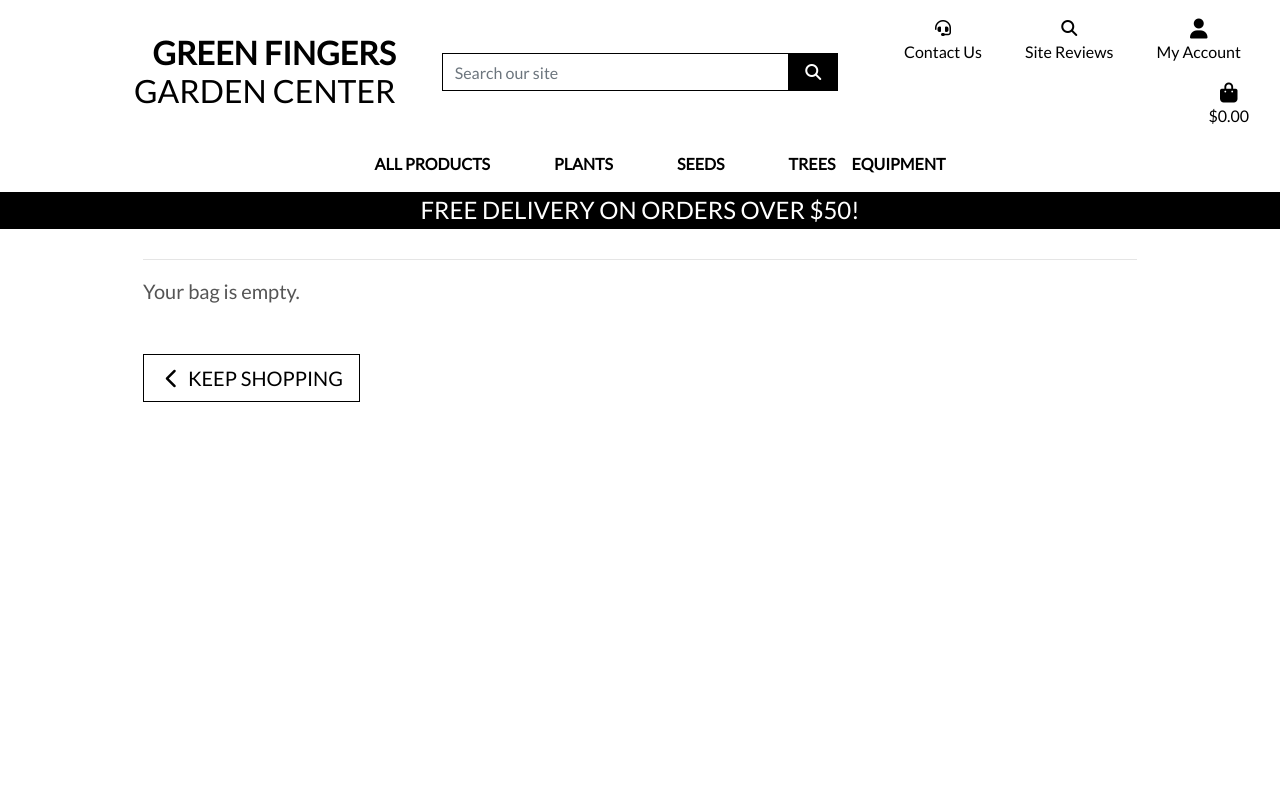
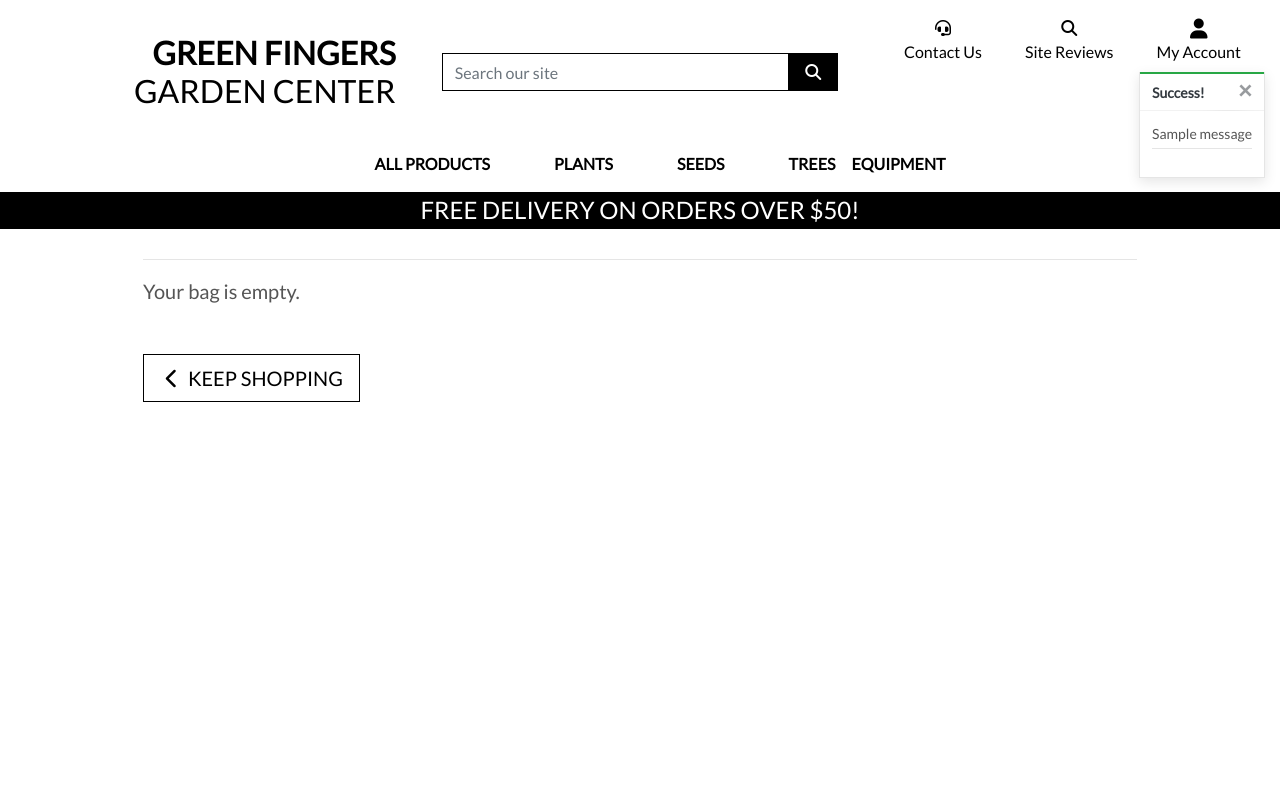
Before and after one commit to 2macs/GardenCenter-PP5, a Django app: page /bag/ in a window 1280 px wide. Run offline with Django 4.2, Linux system fonts and the light colour scheme; one stand-in notice (Sample message) is shown; parts of the project's set-up code (start-up, migrations or seed data) failed here and were passed over; some libraries are stand-ins or nearby versions.

Commit message:
add toast message templates for success, error, info and warning

```diff
--- a/bag/views.py
+++ b/bag/views.py
@@ -1,4 +1,7 @@
-from django.shortcuts import render, redirect, reverse, HttpResponse
+from django.shortcuts import render, redirect, reverse, HttpResponse, get_object_or_404
+from django.contrib import messages
+
+from products.models import Product
 
 # Create your views here.
 
@@ -12,15 +15,18 @@ def view_bag(request):
 def add_to_bag(request, item_id):
     """Add a quantity of the specified product to the shopping bag"""
 
+    product = get_object_or_404(Product, pk=item_id)
     quantity = int(request.POST.get("quantity"))
     redirect_url = request.POST.get("redirect_url")
     bag = request.session.get("bag", {})
 
-    # if the item is already in the bag, increment it,
+    # if the item is already in the bag, update to new qty,
     if item_id in list(bag.keys()):
         bag[item_id] += quantity
+        messages.success(request, f"Updated {product.name} quantity to {bag[item_id]}")
     else:
         bag[item_id] = quantity
+        messages.success(request, f"Added {product.name} to your bag")
 
     request.session["bag"] = bag
     print(request.session["bag"])
--- a/myStore/settings.py
+++ b/myStore/settings.py
@@ -87,6 +87,9 @@ TEMPLATES = [
     },
 ]
 
+# use toast with gitpod etc.
+MESSAGE_STORAGE = "django.contrib.messages.storage.session.SessionStorage"
+
 AUTHENTICATION_BACKENDS = [
     # Needed to login by username in Django admin, regardless of `allauth`
     "django.contrib.auth.backends.ModelBackend",
--- a/static/css/base.css
+++ b/static/css/base.css
@@ -96,6 +96,23 @@ a.category-badge>span.badge:hover {
     cursor: pointer;
 }
 
+/*--Toast styling--*/
+
+.message-container {
+    position: fixed;
+    top: 72px;
+    right: 15px;
+    z-index: 99999999999;
+}
+
+.custom-toast {
+    overflow: visible;
+}
+
+.toast-capper {
+    height: 2px;
+}
+
 /* -------------------------------- Media Queries */
 
 /* Slightly larger container on xl screens */
--- a/templates/base.html
+++ b/templates/base.html
@@ -156,7 +156,21 @@
     </header>
 
     {% if messages %}
-    <div class="message-container"></div>
+    <div class="message-container">
+        {% for message in messages %}
+        {% with message.level as level %}
+        {% if level == 40 %}
+        {% include 'includes/toasts/toast_error.html' %}
+        {% elif level == 30 %}
+        {% include 'includes/toasts/toast_warning.html' %}
+        {% elif level == 25 %}
+        {% include 'includes/toasts/toast_success.html' %}
+        {% else %}
+        {% include 'includes/toasts/toast_info.html' %}
+        {% endif %}
+        {% endwith %}
+        {% endfor %}
+    </div>
     {% endif %}
 
     {% block page_header %}
@@ -166,6 +180,9 @@
     {% endblock %}
 
     {% block postloadjs %}
+    <script type="text/javascript">
+        $('.toast').toast('show');
+    </script>
     {% endblock %}
 
 
--- /dev/null
+++ b/templates/includes/toasts/toast_success.html
@@ -0,0 +1,57 @@
+<div class="toast custom-toast rounded-0 border-top-0" data-autohide="false">
+    <div class="arrow-up arrow-success"></div>
+    <div class="w-100 toast-capper bg-success"></div>
+    <div class="toast-header bg-white text-dark">
+        <strong class="mr-auto">Success!</strong>
+        <button type="button" class="ml-2 mb-1 close text-dark" data-dismiss="toast" aria-label="Close">
+            <span aria-hidden="true">&times;</span>
+        </button>
+    </div>
+    <div class="toast-body bg-white">
+        <div class="row">
+            <div class="col">
+                {{ message }}
+                <hr class="mt-1 mb-3">
+            </div>
+        </div>
+        {% if grand_total %}
+        <p class="logo-font bg-white text-black py-1">Your Bag ({{ product_count }})</p>
+        <div class="bag-notification-wrapper">
+            {% for item in bag_items %}
+            <div class="row">
+                <div class="col-3 my-1">
+                    <img class="w-100" src="{{ item.product.image.url }}">
+                </div>
+                <div class="col-9">
+                    <p class="my-0"><strong>{{ item.product.name }}</strong></p>
+                    <p class="my-0 small">Size: {% if item.product.has_sizes %}{{ item.size|upper }}{% else %}N/A
+                        {% endif %}</p>
+                    <p class="my-0 small text-muted">Qty: {{ item.quantity }}</p>
+                </div>
+            </div>
+            {% endfor %}
+        </div>
+        <div class="row">
+            <div class="col">
+                <strong>
+                    <p class="mt-3 mb-1 text-black">
+                        Total{% if free_delivery_delta > 0 %} (Exc. delivery){% endif %}:
+                        <span class="float-right">${{ total|floatformat:2 }}</span>
+                    </p>
+                </strong>
+                {% if free_delivery_delta > 0 %}
+                <p class="mb-0 p-2 bg-warning shadow-sm text-black text-center">
+                    Spend <strong>${{ free_delivery_delta }}</strong> more to get free next day delivery!
+                </p>
+                {% endif %}
+                <a href="{% url 'view_bag' %}" class="btn btn-black btn-block rounded-0">
+                    <span class="text-uppercase">Go To Secure Checkout</span>
+                    <span class="icon">
+                        <i class="fas fa-lock"></i>
+                    </span>
+                </a>
+            </div>
+        </div>
+        {% endif %}
+    </div>
+</div>
```
Also changed, not shown: templates/includes/toasts/toast_error.html (added, +13 -0 lines), templates/includes/toasts/toast_info.html (added, +13 -0 lines), templates/includes/toasts/toast_warning.html (added, +13 -0 lines), db.sqlite3.
